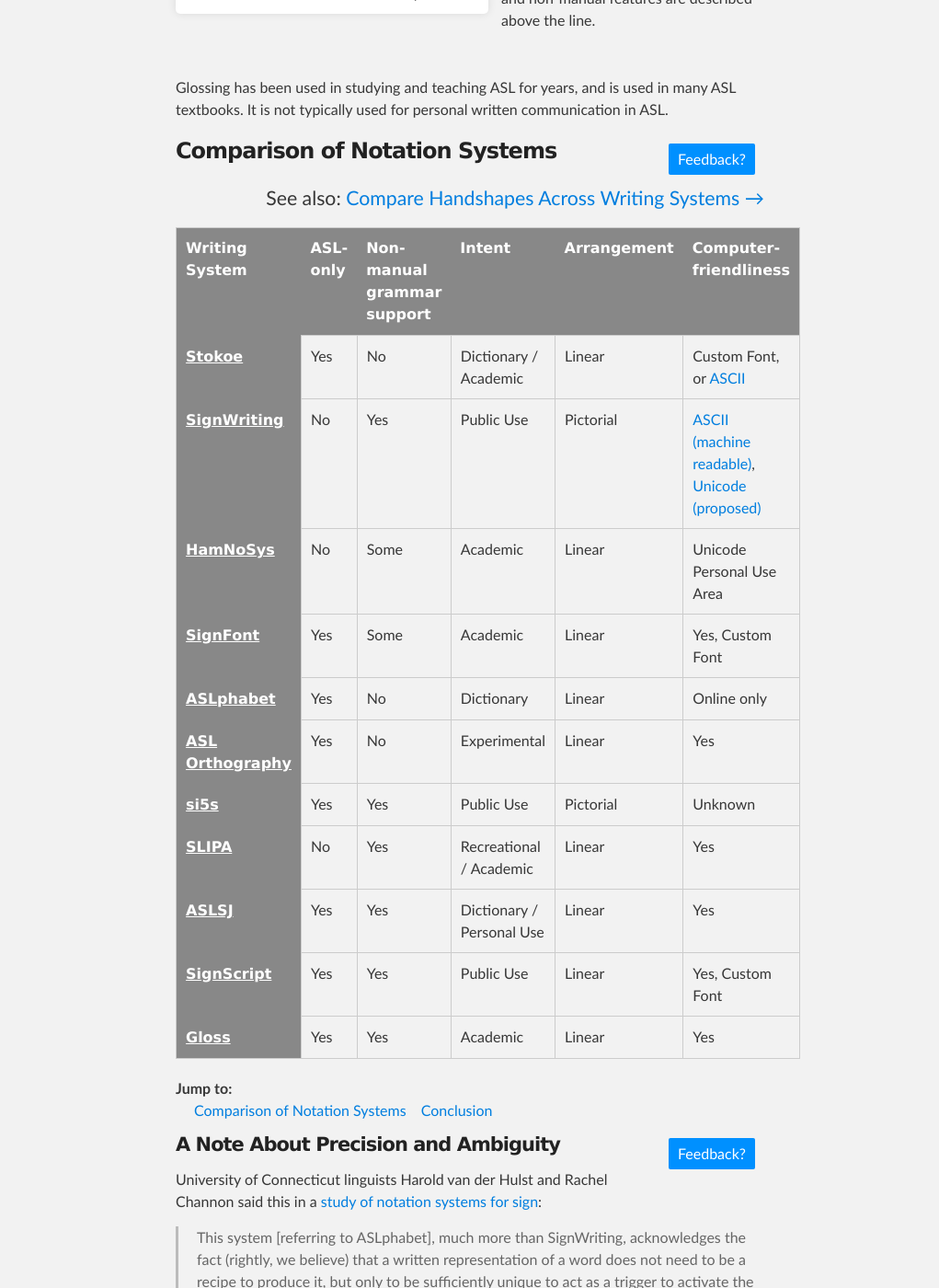
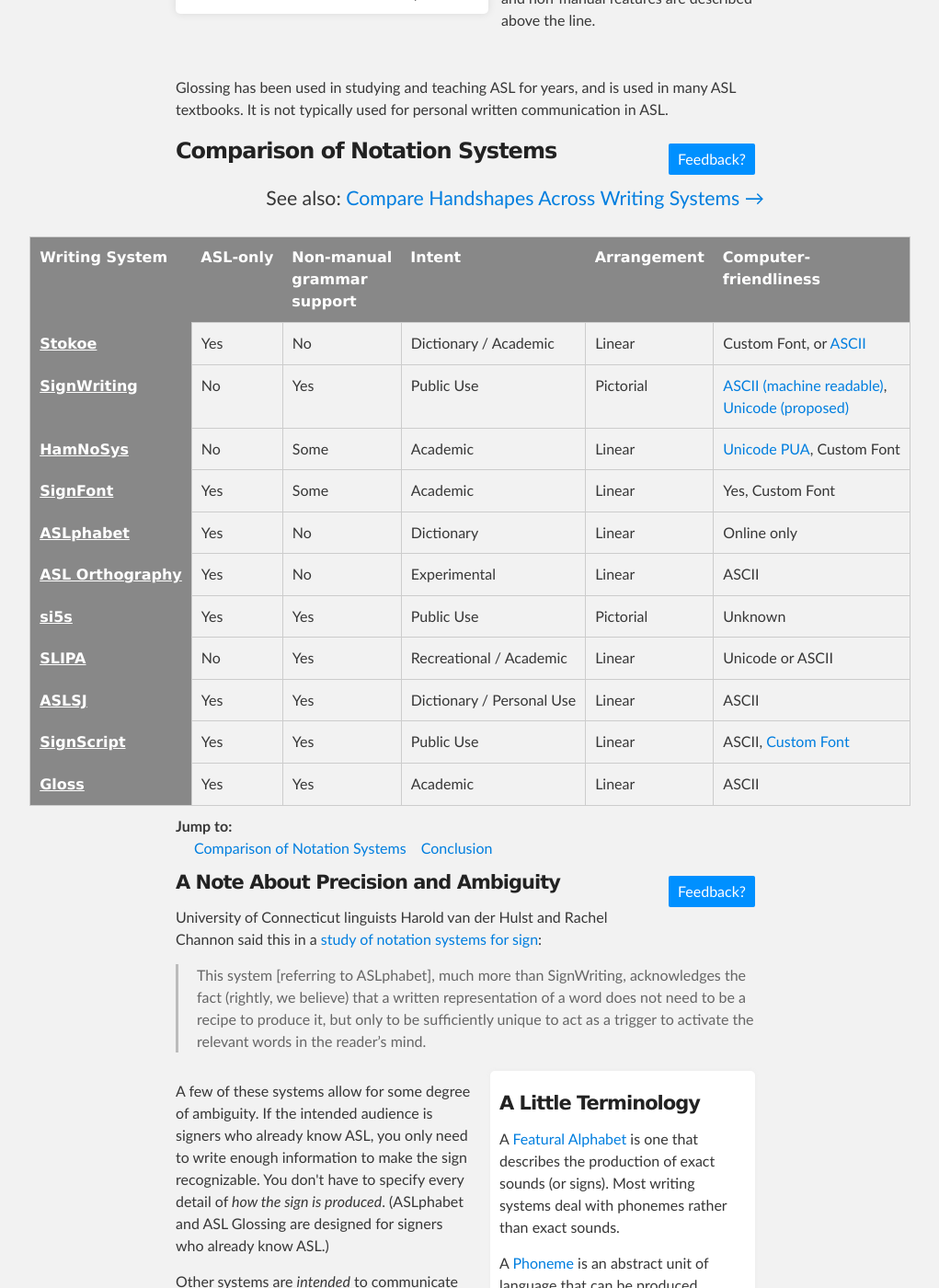
Before and after one commit to aslfont/aslfont.github.com, a Jekyll site: the page built from Symbol-Font-For-ASL/ways-to-write.html, in a window 1280 px wide and 1400 px high, scrolled down 5867 px. Shown: the whole window at 92% size, without its empty margins (129-1150 px from the left). Built offline with Jekyll 4.4.1, drawn with Linux system fonts in a browser that asks for light colours; Markdown is read by kramdown in place of the engine named in the settings.

Commit message:
comparison table

```diff
--- a/Symbol-Font-For-ASL/ways-to-write.html
+++ b/Symbol-Font-For-ASL/ways-to-write.html
@@ -140,15 +140,18 @@ IX:Alice VISIT-ME++          QM-W
 <a href="https://github.com/aslfont/aslfont.github.com/issues/new?labels=feedback&title=Comparison" class="feedback">Feedback?</a>
 <h3 id="Comparison">Comparison of Notation Systems</h3>
 <p class="big" style="clear:both;text-align:right">See also: <a href="asl/handshapes.html">Compare Handshapes Across Writing Systems &rarr;</a></p>
-<table>
+
+</section>
+<section class="main_content">
+<table style="margin:auto;">
   <thead>
     <tr>
       <th>Writing System</th>
       <th>ASL-only</th>
-      <th>Non-manual grammar support</th>
+      <th>Non-manual<br> grammar<br> support</th>
       <th>Intent</th>
       <th>Arrangement</th>
-      <th>Computer-friendliness</th>
+      <th>Computer-<br>friendliness</th>
     </tr>
   </thead>
   <tr>
@@ -165,7 +168,7 @@ IX:Alice VISIT-ME++          QM-W
     <td>Yes</td>
     <td>Public Use</td>
     <td>Pictorial</td>
-    <td><a href="http://tools.ietf.org/html/draft-slevinski-signwriting-text-00">ASCII (machine readable)</a>, <a href="http://ultimategerardm.blogspot.com/2011/06/signwriting-goes-unicode.html">Unicode (proposed)</a></td>
+    <td><a href="http://tools.ietf.org/html/draft-slevinski-signwriting-text-00">ASCII (machine readable)</a>,<br> <a href="http://ultimategerardm.blogspot.com/2011/06/signwriting-goes-unicode.html">Unicode (proposed)</a></td>
   </tr>
   <tr>
     <th><a href="#HamNoSys">HamNoSys</a></th>
@@ -173,7 +176,7 @@ IX:Alice VISIT-ME++          QM-W
     <td>Some</td>
     <td>Academic</td>
     <td>Linear</td>
-    <td>Unicode Personal Use Area</td>
+    <td><a href="http://en.wikipedia.org/wiki/Private_Use_(Unicode)">Unicode PUA</a>, Custom Font</td>
   </tr>
   <tr>
     <th><a href="#SignFont">SignFont</a></th>
@@ -197,7 +200,7 @@ IX:Alice VISIT-ME++          QM-W
     <td>No</td>
     <td>Experimental</td>
     <td>Linear</td>
-    <td>Yes</td>
+    <td>ASCII</td>
   </tr>
   <tr>
     <th><a href="#si5s">si5s</a></th>
@@ -213,7 +216,7 @@ IX:Alice VISIT-ME++          QM-W
     <td>Yes</td>
     <td>Recreational / Academic</td>
     <td>Linear</td>
-    <td>Yes</td>
+    <td>Unicode or ASCII</td>
   </tr>
   <tr>
     <th><a href="#ASLSJ">ASLSJ</a></th>
@@ -221,7 +224,7 @@ IX:Alice VISIT-ME++          QM-W
     <td>Yes</td>
     <td>Dictionary / Personal Use</td>
     <td>Linear</td>
-    <td>Yes</td>
+    <td>ASCII</td>
   </tr>
   <tr>
     <th><a href="#SignScript">SignScript</a></th>
@@ -229,7 +232,7 @@ IX:Alice VISIT-ME++          QM-W
     <td>Yes</td>
     <td>Public Use</td>
     <td>Linear</td>
-    <td>Yes, Custom Font</td>
+    <td>ASCII, <a href="http://www.deafhooddiscourses.com/">Custom Font</a></td>
   </tr>
   <tr>
     <th><a href="#Gloss">Gloss</a></th>
@@ -237,10 +240,12 @@ IX:Alice VISIT-ME++          QM-W
     <td>Yes</td>
     <td>Academic</td>
     <td>Linear</td>
-    <td>Yes</td>
+    <td>ASCII</td>
   </tr>
 </table>
 
+</section>
+<section class="main_content inner">
 
 <nav><strong>Jump to:</strong>
   <ul class="inline">
```
